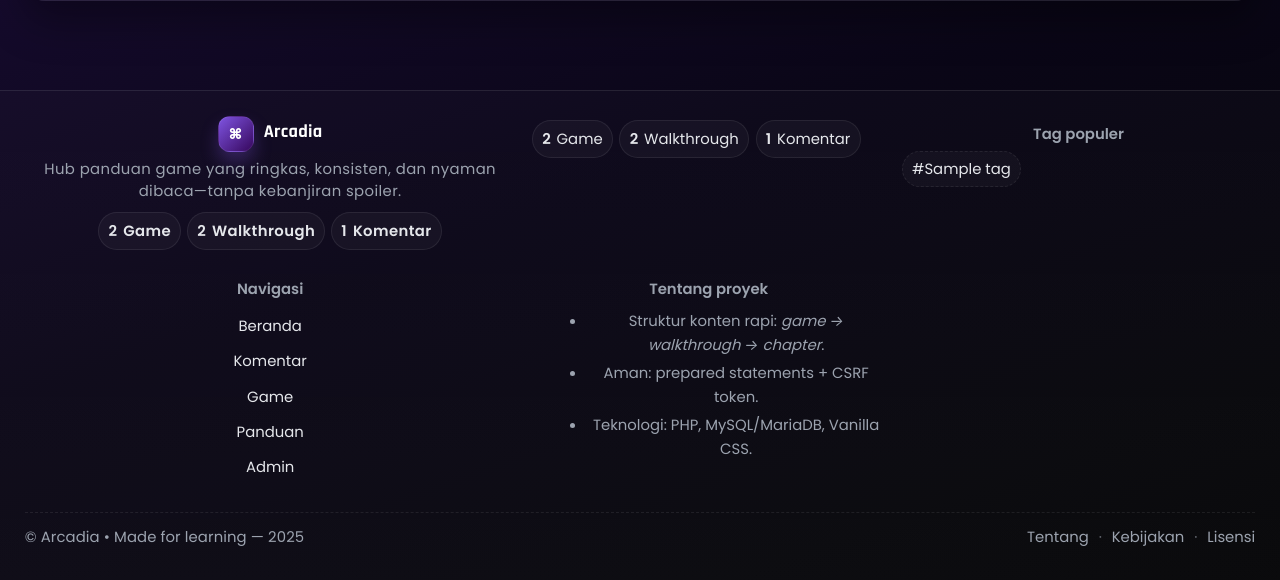
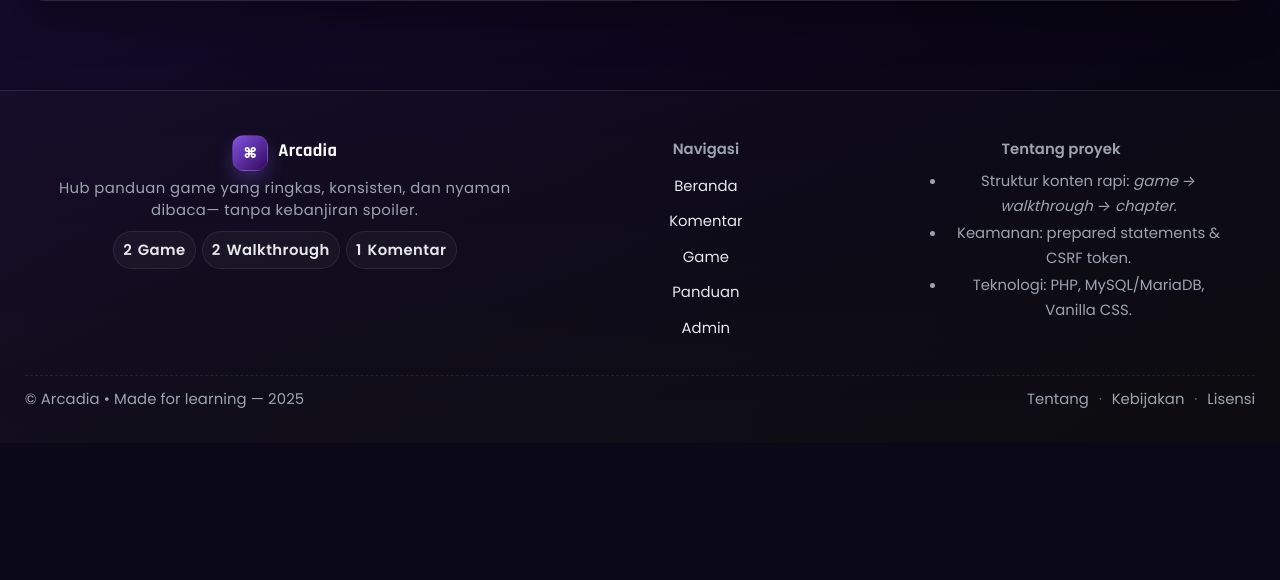
Before and after one commit to kjiovani/Arcadia, a PHP site: page /index.php in a window 1280 px wide. Shown: the part 2441-3021 px from the top of the page. After the commit the page ends 2849 px from the top, so only its background shows below. Run offline with PHP 8.4, Linux system fonts and the light colour scheme; data comes from the database, SQL or seed files in the repository; tables that the repository leaves empty or names only in its code hold one stand-in row (values such as "Sample post"); data that the repository does not hold is empty.

Commit message:
Update Footer

```diff
--- a/public/_footer.php
+++ b/public/_footer.php
@@ -1,33 +1,21 @@
 </div>
 
 <?php
-require_once __DIR__ . '/../lib/db.php'; // pastikan sudah ada $mysqli
+require_once __DIR__ . '/../lib/db.php';   // butuh $mysqli + db_*()
+require_once __DIR__ . '/../lib/helpers.php';
 
-// === Sorotan angka ===
+// angka ringkas
 $gCount = (int) (db_one($mysqli, "SELECT COUNT(*) c FROM games")['c'] ?? 0);
 $wCount = (int) (db_one($mysqli, "SELECT COUNT(*) c FROM walkthroughs")['c'] ?? 0);
 $cCount = (int) (db_one($mysqli, "SELECT COUNT(*) c FROM comments")['c'] ?? 0);
-
-// === Tag populer (opsional; fallback kosong jika tabel relasi tidak ada) ===
-$popularTags = [];
-try {
-  $popularTags = db_all(
-    $mysqli,
-    "SELECT t.name, COUNT(*) as c
-     FROM tags t
-     JOIN walktag wt ON wt.tag_id = t.id
-     GROUP BY t.id, t.name
-     ORDER BY c DESC, t.name ASC
-     LIMIT 6"
-  );
-} catch (Throwable $e) {
-  $popularTags = [];
-}
 ?>
 <footer class="site-footer enhanced">
-  <div class="container fgrid">
+  <div class="container">
 
-    <!-- Brand & tagline -->
+    <!-- GRID 3 kolom -->
+    <div class="fgrid">
+
+      <!-- Kolom 1: Brand & highlight -->
       <section class="f-col brand center">
         <div class="brand-stack">
           <div class="brand-line">
@@ -36,7 +24,8 @@ try {
           </div>
 
           <p class="tagline">
-          Hub panduan game yang ringkas, konsisten, dan nyaman dibaca—tanpa kebanjiran spoiler.
+            Hub panduan game yang ringkas, konsisten, dan nyaman dibaca—
+            tanpa kebanjiran spoiler.
           </p>
 
           <div class="chips compact">
@@ -47,27 +36,7 @@ try {
         </div>
       </section>
 
-
-    <!-- Sorotan angka -->
-    <div class="chips">
-      <span class="chip"><strong><?= number_format($gCount) ?></strong> Game</span>
-      <span class="chip"><strong><?= number_format($wCount) ?></strong> Walkthrough</span>
-      <span class="chip"><strong><?= number_format($cCount) ?></strong> Komentar</span>
-    </div>
-
-    <?php if ($popularTags): ?>
-      <div class="tags-wrap">
-        <div class="tags-title">Tag populer</div>
-        <div class="tags">
-          <?php foreach ($popularTags as $t): ?>
-            <a class="t" href="/arcadia/public/search.php?q=<?= e($t['name']) ?>">#<?= e($t['name']) ?></a>
-          <?php endforeach; ?>
-        </div>
-      </div>
-    <?php endif; ?>
-    </section>
-
-    <!-- Navigasi -->
+      <!-- Kolom 2: Navigasi -->
       <nav class="f-col nav" aria-label="Navigasi footer">
         <h4>Navigasi</h4>
         <a href="#top">Beranda</a>
@@ -77,15 +46,17 @@ try {
         <a href="/arcadia/public/admin">Admin</a>
       </nav>
 
-    <!-- Info singkat -->
+      <!-- Kolom 3: Info proyek -->
       <section class="f-col info">
         <h4>Tentang proyek</h4>
         <ul class="bullets">
           <li>Struktur konten rapi: <em>game → walkthrough → chapter</em>.</li>
-        <li>Aman: prepared statements + CSRF token.</li>
+          <li>Keamanan: prepared statements &amp; CSRF token.</li>
           <li>Teknologi: PHP, MySQL/MariaDB, Vanilla CSS.</li>
         </ul>
       </section>
+
+    </div><!-- /.fgrid -->
 
     <!-- Bar legal -->
     <div class="f-bar">
@@ -96,25 +67,25 @@ try {
         <a href="#">Lisensi</a>
       </div>
     </div>
-  </div>
 
-  <!-- Tombol back to top -->
+  </div><!-- /.container -->
+
+  <!-- Tombol back-to-top -->
   <button class="to-top" aria-label="Kembali ke atas" title="Ke atas">
     <svg viewBox="0 0 24 24" width="18" height="18" fill="currentColor">
-      <path d="M12 5.5 3.5 14l1.4 1.4L12 8.3l7.1 7.1 1.4-1.4Z" />
+      <path d="M12 5.5 3.5 14l1.4 1.4L12 8.3l7.1 7.1 1.4-1.4Z"/>
     </svg>
   </button>
 
   <script>
-    (function () {
+    (function(){
       const btn = document.querySelector('.site-footer.enhanced .to-top');
       const onScroll = () => btn.classList.toggle('show', window.scrollY > 600);
-      window.addEventListener('scroll', onScroll, { passive: true });
+      window.addEventListener('scroll', onScroll, {passive:true});
       onScroll();
-      btn.addEventListener('click', () => window.scrollTo({ top: 0, behavior: 'smooth' }));
+      btn.addEventListener('click', () => window.scrollTo({top:0, behavior:'smooth'}));
     })();
   </script>
 </footer>
 </body>
-
 </html>
```
Lines whose indentation alone changed are shown as unchanged.
